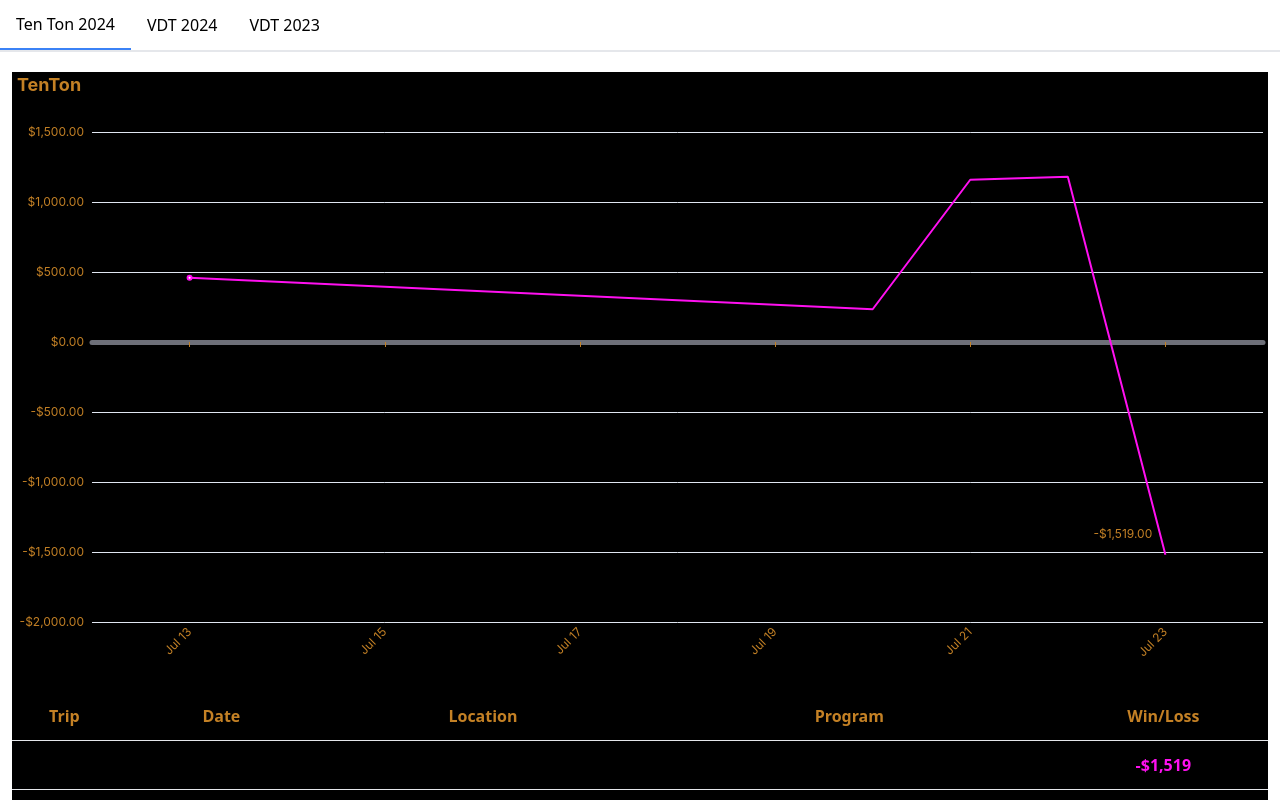
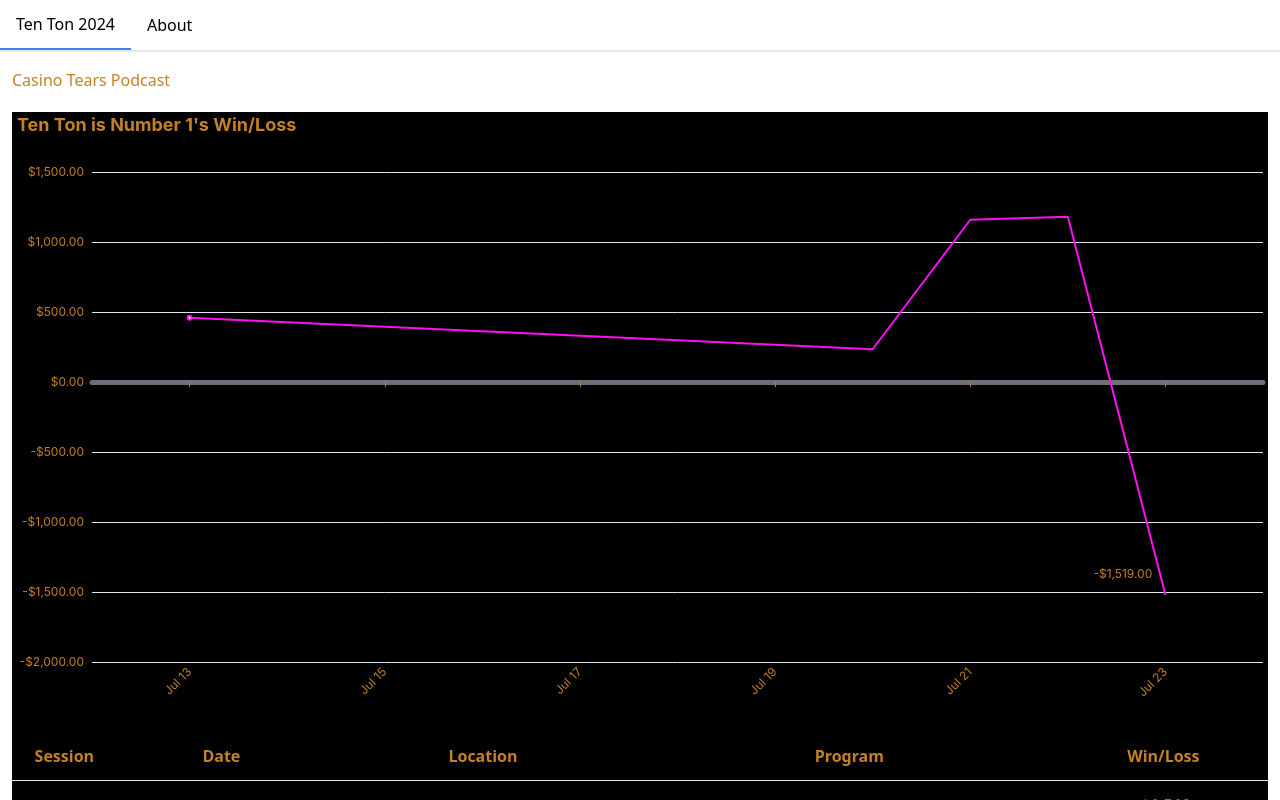
Before and after one commit to TCL735/cci-stats, a React (Create React App) app: page / in a window 1280 px wide. Both pictures are taken after a click on the tab "Ten Ton 2024". Shown: the top 800 px of the page. Built offline with nearby package versions, Linux system fonts and the light colour scheme.

Commit message:
feat: update tabs and add link to podcast (#2)

```diff
--- a/src/App.tsx
+++ b/src/App.tsx
@@ -1,26 +1,12 @@
 import React, { useState } from "react";
 import { Tabs } from "@mantine/core";
-import { dayTrips2023, dayTrips2024, tenTon2024 } from "./data";
+import { tenTon2024 } from "./data";
 import { StatsTracker } from "./components/StatsTracker";
-import { DayTrip, NEGATIVE_LINE_COLOR } from "./types";
+import { NEGATIVE_LINE_COLOR } from "./types";
 
-const getDayTrips = (value: string | null): DayTrip[] => {
-  switch (value) {
-    case "2023": {
-      return dayTrips2023;
-    }
-    case "2024": {
-      return dayTrips2024;
-    }
-    case "TenTon": {
-      return tenTon2024;
-    }
-    default:
-      return tenTon2024;
-  }
-};
 export const App = () => {
-  const [activeTab, setActiveTab] = useState<string | null>(null);
+  const [activeTab, setActiveTab] = useState<string | null>("About");
+
   return (
     <div className="App">
       <Tabs value={activeTab} onChange={setActiveTab}>
@@ -37,34 +23,38 @@ export const App = () => {
           </Tabs.Tab>
           <Tabs.Tab
             className={`px-4 py-3 ${
-              activeTab === "2024"
+              activeTab === "About"
                 ? "border-b-[0.125rem] border-blue-500/100"
                 : ""
             }`}
-            value="2024"
+            value="About"
           >
-            VDT 2024
-          </Tabs.Tab>
-          <Tabs.Tab
-            className={`px-4 py-3 ${
-              activeTab === "2023"
-                ? "border-b-[0.125rem] border-blue-500/100"
-                : ""
-            }`}
-            value="2023"
-          >
-            VDT 2023
+            About
           </Tabs.Tab>
         </Tabs.List>
 
         {activeTab ? (
-          <Tabs.Panel value={activeTab}>
-            <StatsTracker
-              dayTrips={getDayTrips(activeTab)}
-              label={activeTab}
-              lineColor={NEGATIVE_LINE_COLOR}
-            />
-          </Tabs.Panel>
+          activeTab === "About" ? (
+            <Tabs.Panel value={activeTab} className="ml-3 pt-4">
+              <div>Click on a tab to see stats</div>
+            </Tabs.Panel>
+          ) : (
+            <Tabs.Panel value={activeTab} className="pt-4">
+              <a
+                href="https://www.casinotears.com/"
+                target="_blank"
+                rel="noreferrer"
+                className="ml-3 text-[#c48125]"
+              >
+                <span>Casino Tears Podcast</span>
+              </a>
+              <StatsTracker
+                dayTrips={tenTon2024}
+                label={`Ten Ton is Number 1's Win/Loss`}
+                lineColor={NEGATIVE_LINE_COLOR}
+              />
+            </Tabs.Panel>
+          )
         ) : null}
       </Tabs>
     </div>
--- a/src/components/StatsTracker.tsx
+++ b/src/components/StatsTracker.tsx
@@ -4,7 +4,7 @@ import {
   DayTrip,
   NEGATIVE_CURRENCY_TEXT_COLOR,
   POSITIVE_CURRENCY_TEXT_COLOR,
-  THEME_BACKGROUND_COLOR,
+  THEME_TOOLTIP_COLOR,
 } from "../types";
 import { EChartsOption, ReactECharts } from "../react-echarts";
 import { TableContainer, TableColumn } from "./Table";
@@ -53,7 +53,7 @@ export const StatsTracker: FC<StatsTrackerProps> = ({
       },
       formatter: (params: any) => {
         const dataIndex = params[0].dataIndex;
-        let content = `<div class="text-black m-[-1rem] max-w-[30rem] p-3 text-left selet-none whitespace-pre-wrap break-all ${THEME_BACKGROUND_COLOR}">`;
+        let content = `<div class="text-black m-[-1rem] max-w-[30rem] p-3 text-left selet-none whitespace-pre-wrap break-all ${THEME_TOOLTIP_COLOR}">`;
         if (Array.isArray(params) && params.length) {
           content += `<b>Date: ${dayjs(params[0].data[0]).format(
             "MMM DD, YYYY",
@@ -221,7 +221,7 @@ export const StatsTracker: FC<StatsTrackerProps> = ({
       <TableContainer>
         <TableColumn
           handleConsecutiveRepeatValueAs="last"
-          title="Trip"
+          title="Session"
           headerRows={[""]}
           headerRowColors={[""]}
           rowData={tripNumbers}
--- a/src/types.ts
+++ b/src/types.ts
@@ -36,4 +36,4 @@ export const POSITIVE_LINE_COLOR = "#39ff14";
 export const NEGATIVE_CURRENCY_TEXT_COLOR = "text-[#ff10f0]";
 export const POSITIVE_CURRENCY_TEXT_COLOR = "text-[#39ff14]";
 export const THEME_TEXT_COLOR = "text-[#c48125]";
-export const THEME_BACKGROUND_COLOR = "bg-[#c48125]";
+export const THEME_TOOLTIP_COLOR = "bg-[#c48125]";
```
Also changed, not shown: public/manifest.json.
